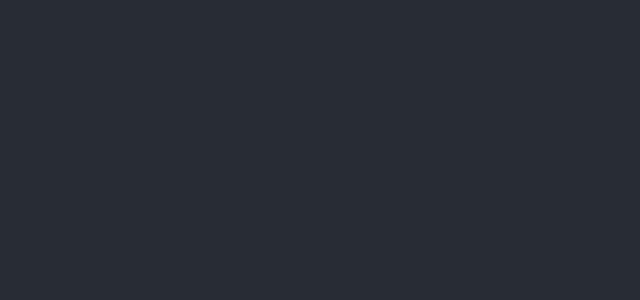
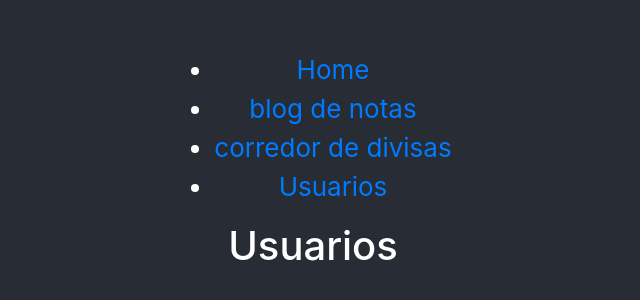
Before and after one commit to MSCasbit/REACT-PROYECT, a React (Create React App) app: page /Users in a window 1280 px wide. Shown: the part 236-536 px from the top of the page, without its empty margins (327-967 px from the left). Built offline with nearby package versions, Linux system fonts and the light colour scheme.

Commit message:
creacion de pantallas de usuario y routers

```diff
--- a/src/App.js
+++ b/src/App.js
@@ -8,6 +8,7 @@ import { BrowserRouter as Router, Switch, Route, Link } from 'react-router-dom'
 import BlogNotes from "./screens/NotesBlog"
 import CurrencyConverter from "./screens/CurrencyConverter"
 import NavB from "./components/NavBar"
+import Users from "./screens/Users"
 function App() {
   return (
     <Router>
@@ -29,6 +30,10 @@ function App() {
             <NavB currentPath="CurrencyConverter" />
             <CurrencyConverter />
           </Route>
+          <Route path="/Users">
+            <NavB currentPath="/Users" />
+            <Users />
+          </Route>
         </Switch>
 
       </div>
--- a/src/components/NavBar/index.js
+++ b/src/components/NavBar/index.js
@@ -22,6 +22,12 @@ function NavB({ currentPath }) {
             <li><Link to="/CurrencyConverter">corredor de divisas</Link></li>
           ) : null
         }
+        {
+          currentPath !== 'Users' ? (
+            <li><Link to="/Users">Usuarios</Link></li>
+          ) : null
+        }
+
       </ul>
     </nav>
   )
--- /dev/null
+++ b/src/screens/Users/index.js
@@ -0,0 +1,12 @@
+import React, { Component } from 'react'
+
+class Users extends Component {
+  render() {
+    return (
+      <h1>Usuarios</h1>
+    )
+
+  }
+}
+
+export default Users
```
